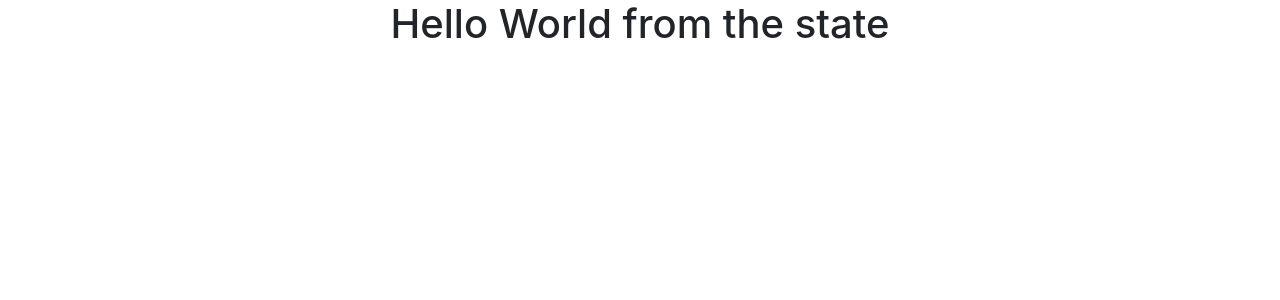
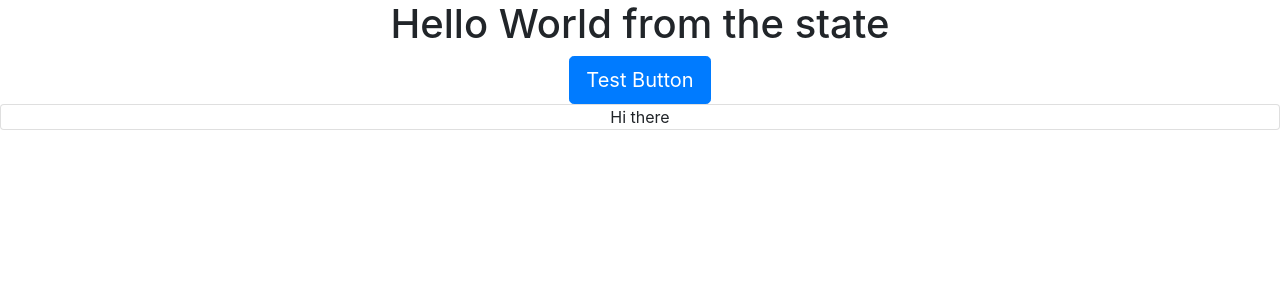
Before and after one commit to AVrachimis/django-react-image-classification, a React (Create React App) app in the folder react-frontend/posts/: page / in a window 1280 px wide. Shown: the top 300 px of the page. Built offline with nearby package versions, Linux system fonts and the light colour scheme.

Commit message:
Create test buttons

```diff
--- a/react-frontend/posts/src/App.js
+++ b/react-frontend/posts/src/App.js
@@ -1,6 +1,6 @@
 import React, { Component } from 'react';
 import './App.css';
-
+import { Button, Card } from 'react-bootstrap';
 
 class App extends Component {
   state = {
@@ -11,6 +11,14 @@ class App extends Component {
     return (
       <div className="App">
         <h1>{this.state.text}</h1>
+
+        {this.state.text ?
+          <Button variant='primary' size='lg'>Test Button</Button>
+          :
+          <Button variant='danger' size='lg'>Test Button 2</Button>
+        }
+
+        <Card>Hi there</Card>
       </div>
     );
   }
```
